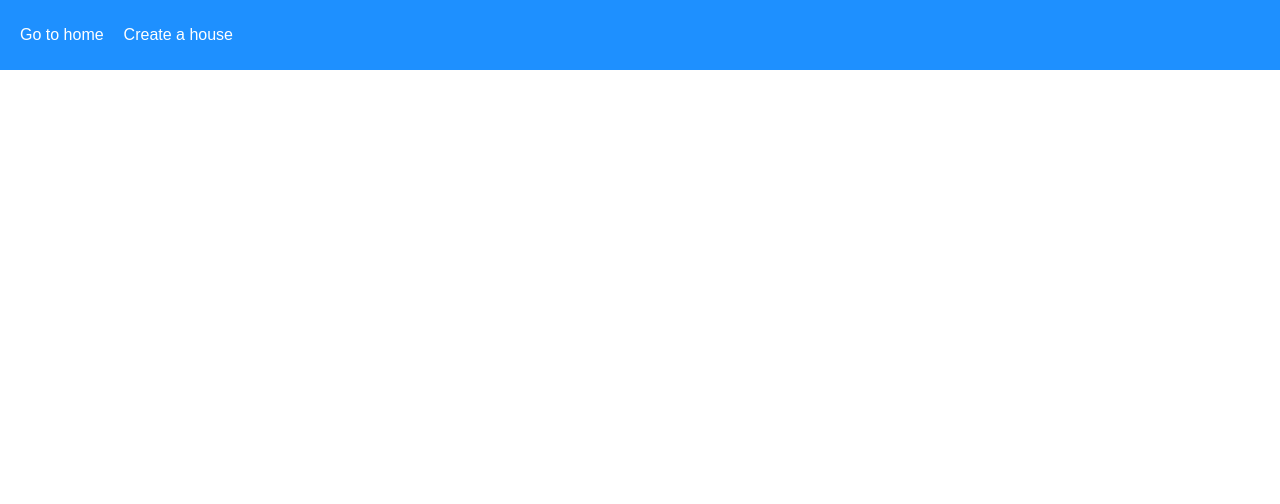
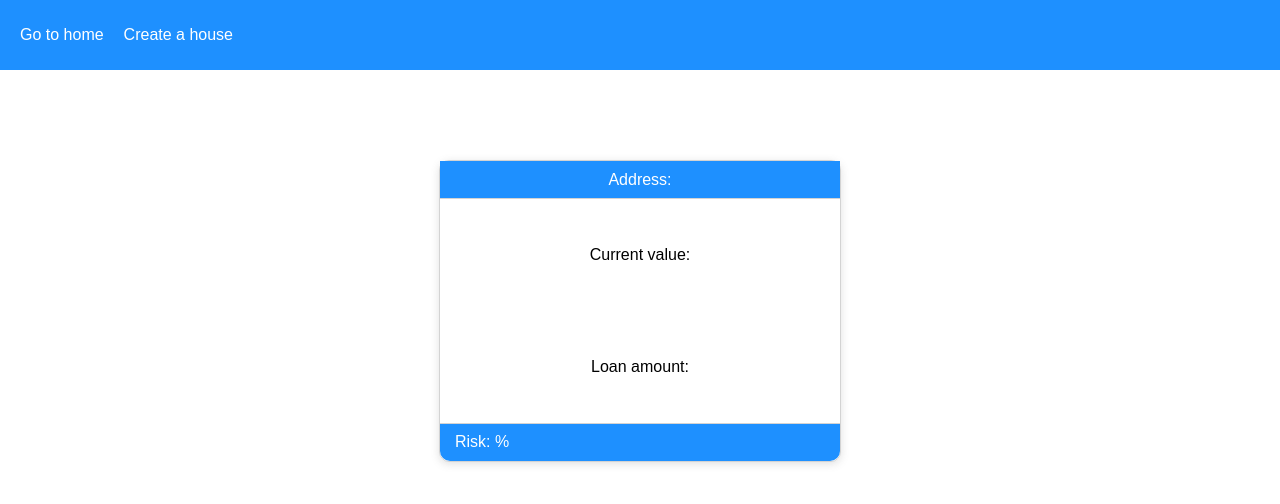
Before and after one commit to DorinYafe/house-table, a React (Create React App) app in the folder client/: page /house/1 in a window 1280 px wide. Shown: the top 504 px of the page. Built offline with nearby package versions, Linux system fonts and the light colour scheme; no server answers.

Commit message:
fix(house): add optional channing

```diff
--- a/client/src/pages/House.js
+++ b/client/src/pages/House.js
@@ -12,7 +12,14 @@ function House() {
     });
   }, []);
 
-  return <div>{house && house.address}</div>;
+  return (
+    <div className='house'>
+      <div className='title'>Address: {house?.address}</div>
+      <div className='body'>Current value: {house?.currentValue}</div>
+      <div className='body'>Loan amount: {house?.loanAmount}</div>
+      <div className='footer'>Risk: {house?.risk}%</div>
+    </div>
+  );
 }
 
 export default House;
```
